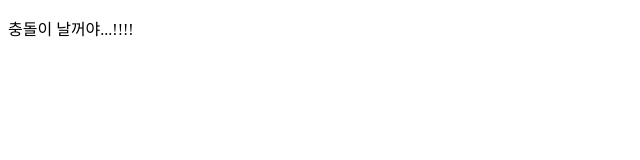
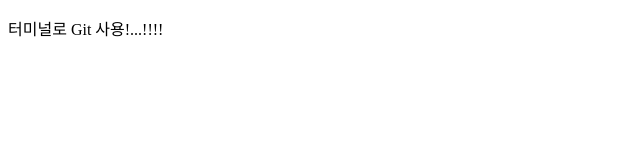
Before and after one commit to TaeHyenAhn/GitInitTest, a plain HTML site: page index.html in a window 1280 px wide. Shown: the full height of the page, 0-640 px from the left. Drawn offline with Linux system fonts and the light colour scheme.

Commit message:
터미널에서 커밋

```diff
--- a/index.html
+++ b/index.html
@@ -7,7 +7,7 @@
     <title>이건 새로운 기능!!</title>
 </head>
 <body>
-    <p>충돌이 날꺼야...!!!!</p>
+    <p>터미널로 Git 사용!...!!!!</p>
 
 </body>
 </html>
```
